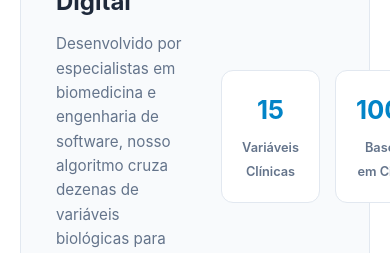
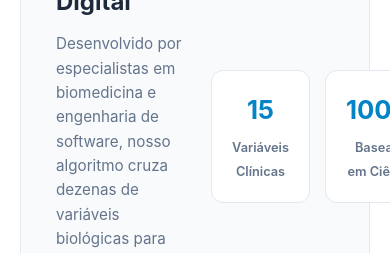
Before and after one commit to IgorGadote/gartelux, a React (Vite) app: page / in a window 390 px wide. Shown: the part 1588-1841 px from the top of the page. Built offline with nearby package versions, Linux system fonts and the light colour scheme.

Commit message:
feat: correção de flexbox para mobile

```diff
--- a/src/App.css
+++ b/src/App.css
@@ -572,4 +572,25 @@ body {
   .hero-section h1 {
     font-size: 2rem;
   }
+
+  @media (max-width: 768px) {
+  /* ... (mantenha o que já tem aqui) ... */
+
+  /* Corrige a seção Sobre no celular empilhando tudo direitinho */
+  .about-company {
+    flex-direction: column !important;
+    gap: 20px;
+  }
+
+  .about-stats {
+    width: 100%;
+    display: flex;
+    gap: 15px;
+    justify-content: space-between;
+  }
+
+  .stat-box {
+    flex: 1; /* Divide o espaço igualmente para os dois quadros caberem na tela */
+  }
 }
+}
```
Also changed, not shown: 1 other file (tests, documents, lock files or other folders).
